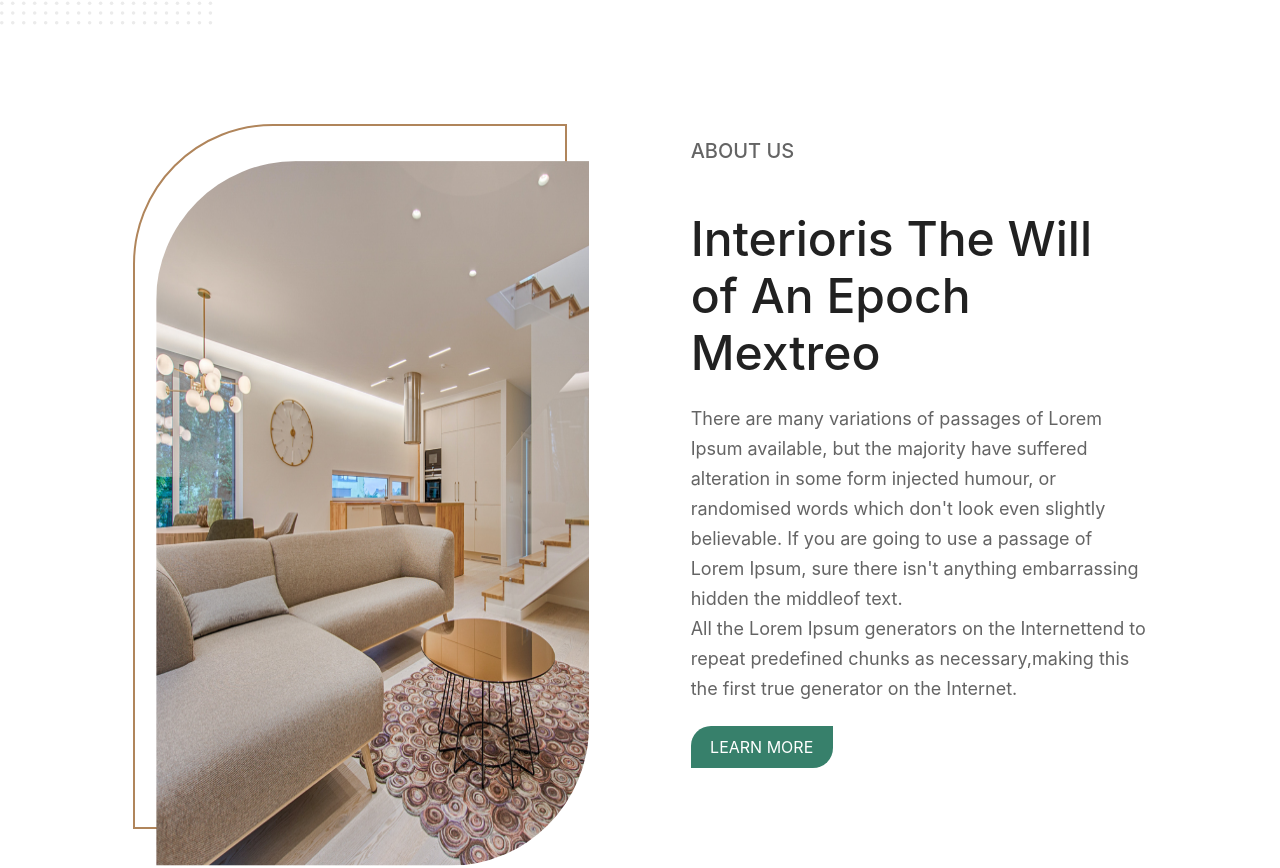
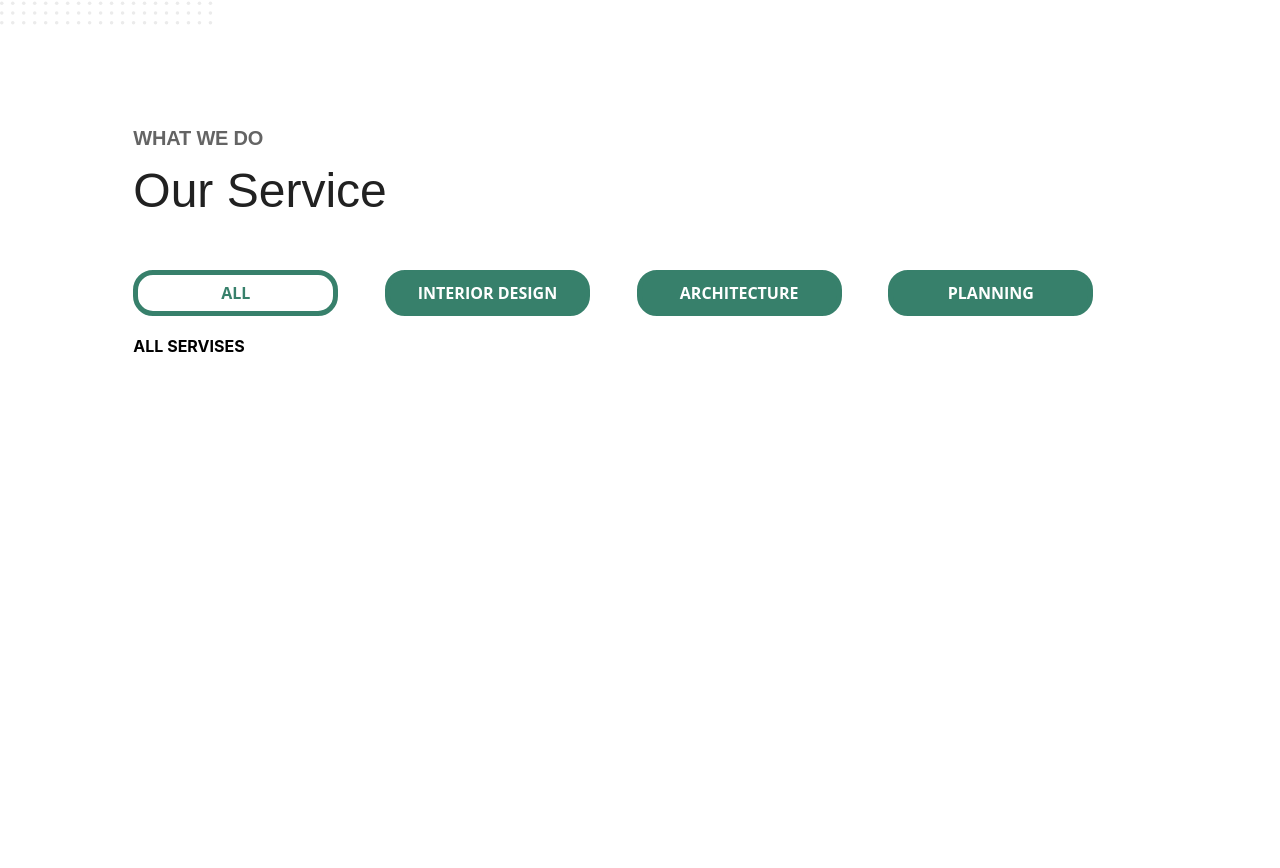
Before and after one commit to SnowArcher/sigma-project, a React (Create React App) app: page / in a window 1280 px wide. Shown: the part 1037-1905 px from the top of the page. Built offline with nearby package versions, Linux system fonts and the light colour scheme.

Commit message:
Services tabs

```diff
--- /dev/null
+++ b/src/components/AllServices.js
@@ -0,0 +1,5 @@
+export function AllServices() {
+    return (
+        <h1>ALL SERVISES</h1>
+    )
+}
--- /dev/null
+++ b/src/components/Architecture.js
@@ -0,0 +1,5 @@
+export function Architecture() {
+    return (
+        <h1>Architecture</h1>
+    )
+}
--- /dev/null
+++ b/src/components/InteriorDesign.js
@@ -0,0 +1,5 @@
+export function InteriorDesign() {
+    return (
+        <h1>INTERIOR</h1>
+    )
+}
--- a/src/components/Landing.js
+++ b/src/components/Landing.js
@@ -1,13 +1,16 @@
 import { Hero } from "./Hero";
+import { OurService } from "./OurService";
 import { AboutUs } from "./AboutUs";
 import { TwentyYears } from "./TwentyYears";
+import { ClientsSays } from "./ClientsSays";
 import { SingUp } from "./SingUp";
-import { ClientsSays } from "./ClientsSays";
+
 
 export function Landing() {
     return (
         <>
             <Hero />
+            <OurService />
             <AboutUs />
             <TwentyYears />
             <ClientsSays />
--- /dev/null
+++ b/src/components/OurService.js
@@ -0,0 +1,27 @@
+import { useState } from "react";
+import { AllServices } from "./AllServices";
+import { InteriorDesign } from "./InteriorDesign";
+import { Architecture } from "./Architecture";
+import { Planning } from "./Planning";
+
+export function OurService() {
+    const [currentContent, setContent] = useState(1);
+    return (
+        <div className="services">
+            <h4>WHAT WE DO</h4>
+            <h1>Our Service</h1>
+            <ul className="services__links">
+                <li className={`services__links_item ${currentContent === 1? "active":""}`} onClick={() => {setContent(1)}}>ALL</li>
+                <li className={`services__links_item ${currentContent === 2? "active":""}`} onClick={() => {setContent(2)}}>INTERIOR DESIGN</li>
+                <li className={`services__links_item ${currentContent === 3? "active":""}`} onClick={() => {setContent(3)}}>ARCHITECTURE</li>
+                <li className={`services__links_item ${currentContent === 4? "active":""}`} onClick={() => {setContent(4)}}>PLANNING</li>
+            </ul>
+            <div className="services__content">
+                {currentContent === 1 && <AllServices />}
+                {currentContent === 2 && <InteriorDesign />}
+                {currentContent === 3 && <Architecture />}
+                {currentContent === 4 && <Planning />}
+            </div>
+        </div>
+    )
+}
--- /dev/null
+++ b/src/components/Planning.js
@@ -0,0 +1,5 @@
+export function Planning() {
+    return (
+        <h1>Planning</h1>
+    )
+}
--- a/src/css/App.css
+++ b/src/css/App.css
@@ -782,3 +782,74 @@ body {
 .clients-says .clients-says__slider .btnPrev svg {
   margin: 10px 14px 10px 12px;
 }
+
+.services {
+  max-width: 1920px;
+  height: 95vh;
+  margin-right: auto;
+  margin-left: auto;
+  padding-left: 10.4166666667vw;
+  padding-right: 10.4166666667vw;
+  margin-bottom: 150px;
+}
+.services > h4 {
+  font-family: "Poppins", sans-serif;
+  font-style: normal;
+  font-weight: 600;
+  font-size: 1.25em;
+  line-height: 28px;
+  letter-spacing: -0.01em;
+  color: #646464;
+}
+.services > h1 {
+  font-family: "Poppins", sans-serif;
+  font-style: normal;
+  font-weight: 500;
+  font-size: 3em;
+  line-height: 78px;
+  color: #212121;
+  margin-bottom: 40px;
+}
+.services .services__links {
+  display: -webkit-box;
+  display: -ms-flexbox;
+  display: flex;
+  -webkit-box-pack: start;
+      -ms-flex-pack: start;
+          justify-content: flex-start;
+  margin-bottom: 20px;
+}
+.services .services__links .services__links_item {
+  display: -webkit-box;
+  display: -ms-flexbox;
+  display: flex;
+  -webkit-box-pack: center;
+      -ms-flex-pack: center;
+          justify-content: center;
+  -webkit-box-align: center;
+      -ms-flex-align: center;
+          align-items: center;
+  cursor: pointer;
+  width: 205px;
+  height: 46px;
+  border: 5px solid #37806B;
+  background: #37806B;
+  border-radius: 20px;
+  color: #FFFFFF;
+  font-family: "Open Sans", sans-serif;
+  font-style: normal;
+  font-weight: 700;
+  font-size: 1em;
+  line-height: 78px;
+  margin-right: 3.6458333333vw;
+  -webkit-transition: background-color 0.3s, border-color 0.3s ease;
+  transition: background-color 0.3s, border-color 0.3s ease;
+}
+.services .services__links .services__links_item.active {
+  background: #FFFFFF;
+  color: #37806B;
+}
+.services .services__links .services__links_item:not(.active):hover {
+  background: #11a87d;
+  border: #11a87d;
+}
--- a/src/scss/App.scss
+++ b/src/scss/App.scss
@@ -11,3 +11,4 @@
 @import "./blocks/footer.scss";
 @import "./blocks/sing-up.scss";
 @import "./blocks/clients-says.scss";
+@import "./blocks/our-service.scss";
--- /dev/null
+++ b/src/scss/blocks/_our-service.scss
@@ -0,0 +1,62 @@
+.services {
+    max-width: 1920px;
+    height: 95vh;
+    margin-right: auto;
+    margin-left: auto;
+    padding-left: calc(200 / 1920) * 100vw;
+    padding-right: calc(200 / 1920) * 100vw;
+    margin-bottom: 150px;
+    >h4 {
+        font-family: 'Poppins', sans-serif;
+        font-style: normal;
+        font-weight: 600;
+        font-size: 1.25em;
+        line-height: 28px;
+        letter-spacing: -0.01em;
+        color: #646464;
+    }
+    >h1 {
+        font-family: 'Poppins', sans-serif;
+        font-style: normal;
+        font-weight: 500;
+        font-size: 3em;
+        line-height: 78px;
+        color: #212121;
+        margin-bottom: 40px;
+    }
+    .services__links {
+        display: flex;
+        justify-content: flex-start;
+        margin-bottom: 20px;
+        .services__links_item {
+            display: flex;
+            justify-content: center;
+            align-items: center;
+            cursor: pointer;
+            width: 205px;
+            height: 46px;
+            border: 5px solid #37806B;
+            background: #37806B;
+            border-radius: 20px;
+            color: #FFFFFF;
+            font-family: 'Open Sans', sans-serif;
+            font-style: normal;
+            font-weight: 700;
+            font-size: 1em;
+            line-height: 78px;
+            margin-right: calc(70 / 1920) * 100vw;
+            transition: background-color 0.3s,  border-color 0.3s ease;
+            &.active {
+                background: #FFFFFF;
+                color: #37806B;
+            }
+            &:not(.active):hover {
+                background: #11a87d;
+                border: #11a87d;
+            }
+        }
+    }
+    .services__content {
+
+    }
+}
```
